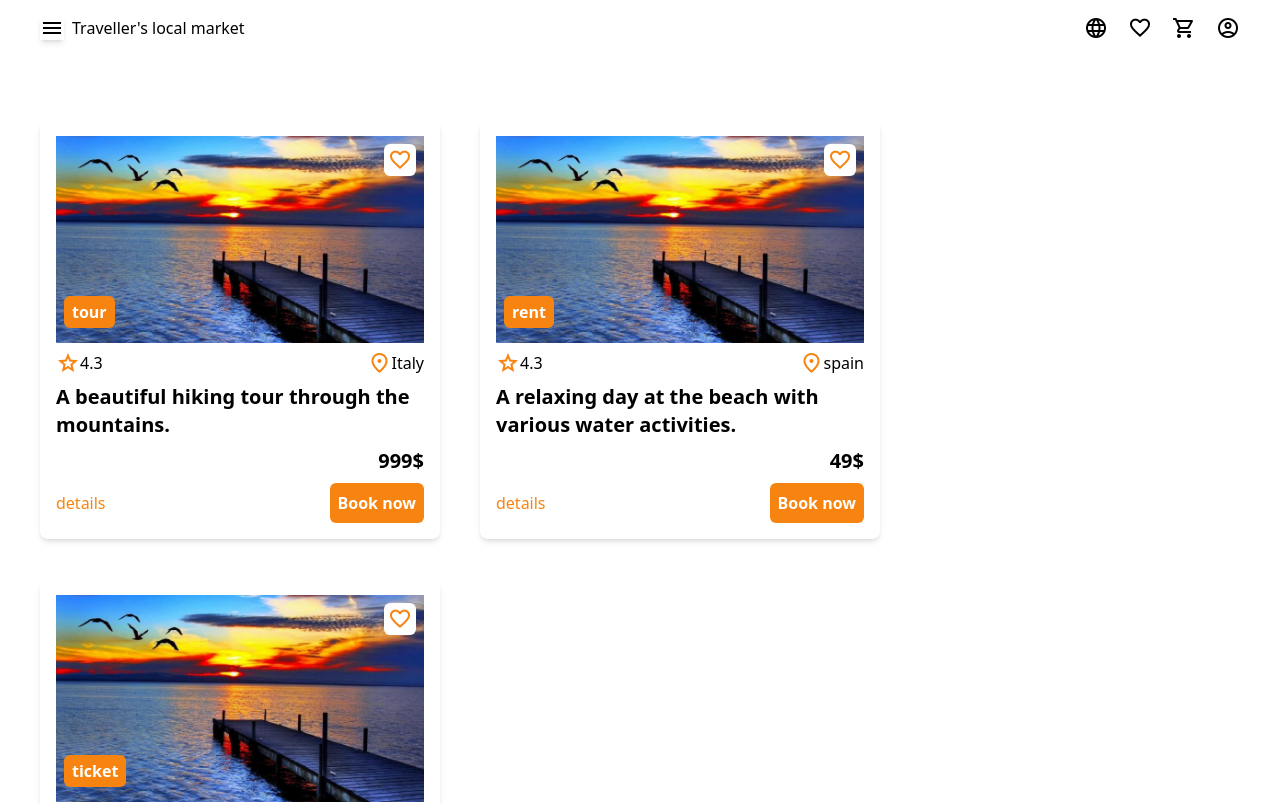
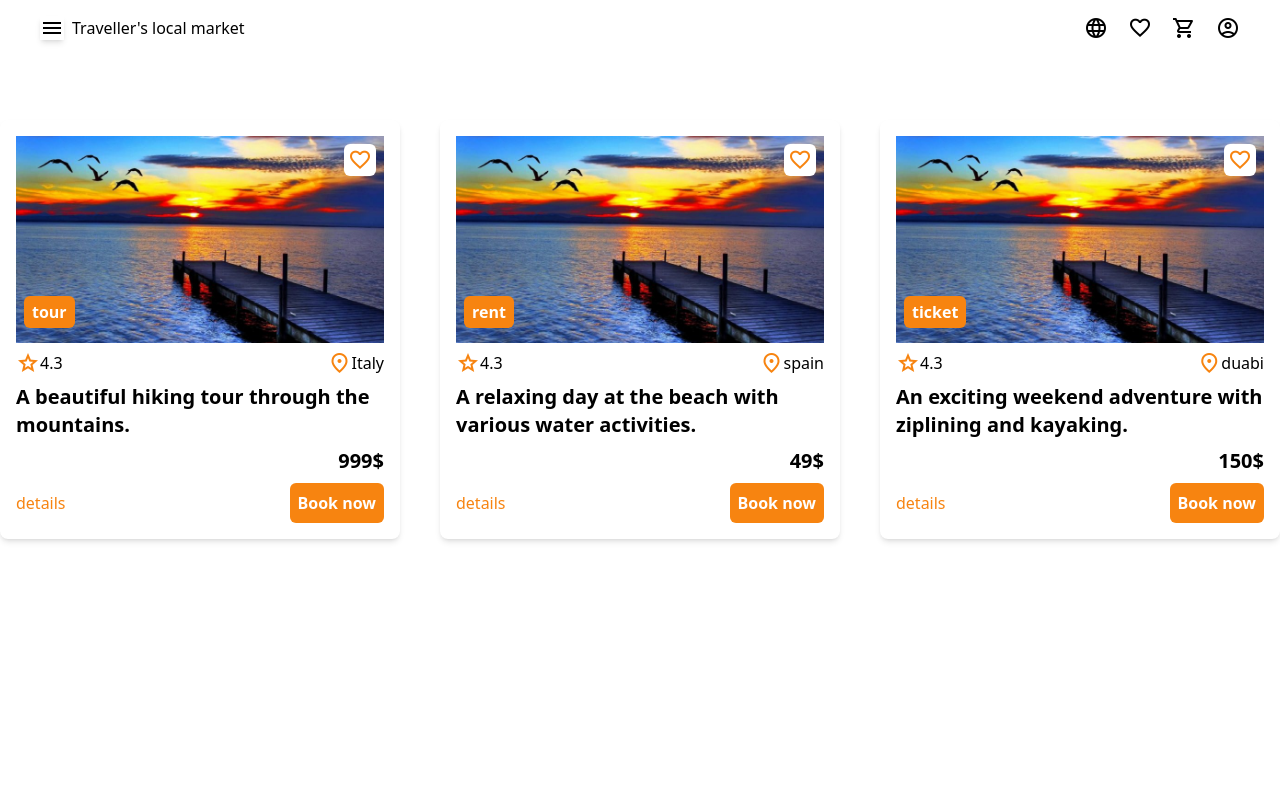
Before and after one commit to fcansi04/tripcolic, a Next.js app: page / in a window 1280 px wide. Shown: the top 804 px of the page. Built offline with nearby package versions, Linux system fonts and the light colour scheme.

Commit message:
cards position changed

```diff
--- a/components/Feed.jsx
+++ b/components/Feed.jsx
@@ -7,7 +7,7 @@ const Feed = ({ filteredCards, setfilteredCards, popped, setpopped }) => {
   console.log(filteredCards, "filteredcard");
   const cardsToShow = filteredCards?.length ? filteredCards : tours;
   return (
-    <div className={`mt-20 z-0 ml-10 relative ${popped ? "hidden" : ""}`}>
+    <div className={`mt-20 z-0 mx-auto relative ${popped ? "hidden" : ""}`}>
       <div className="flex gap-10 flex-wrap rounded-lg ">
         {cardsToShow.map((card) => {
           return (
```
